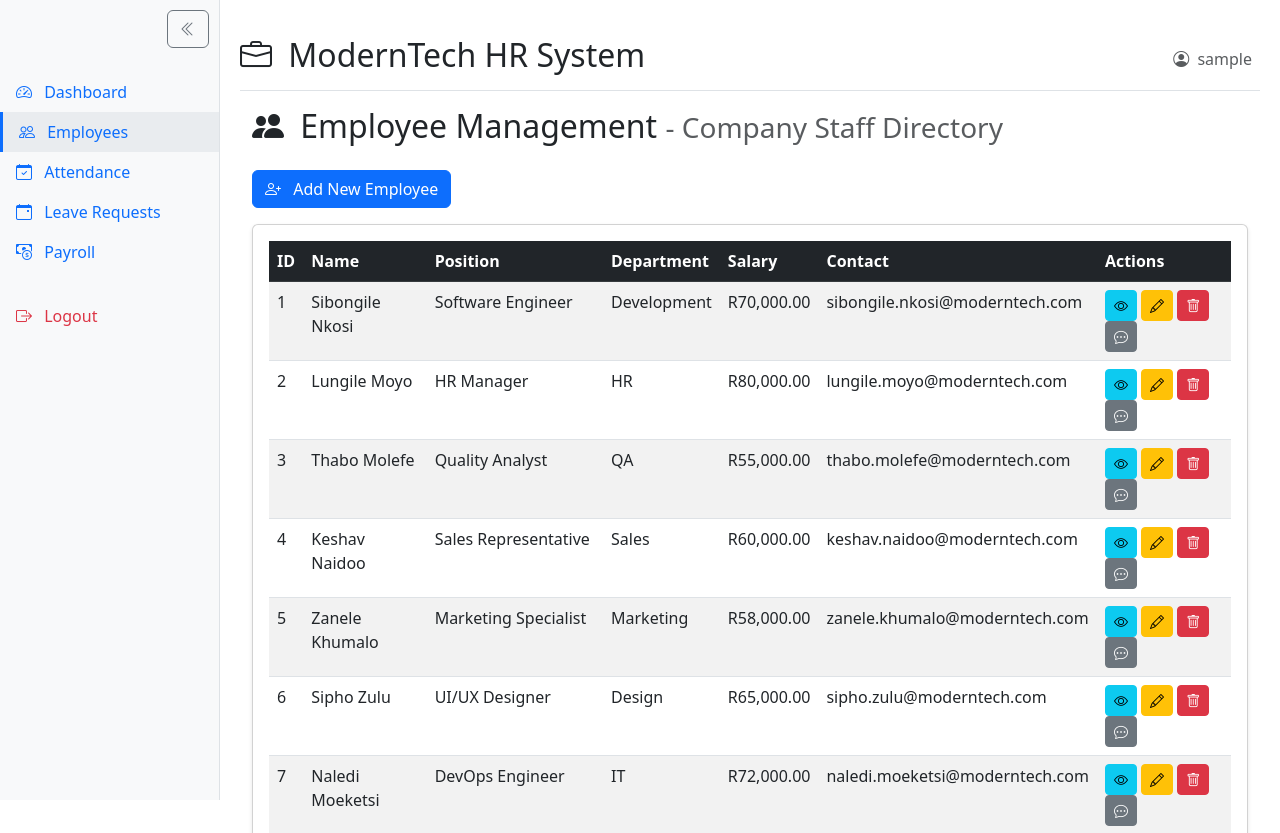
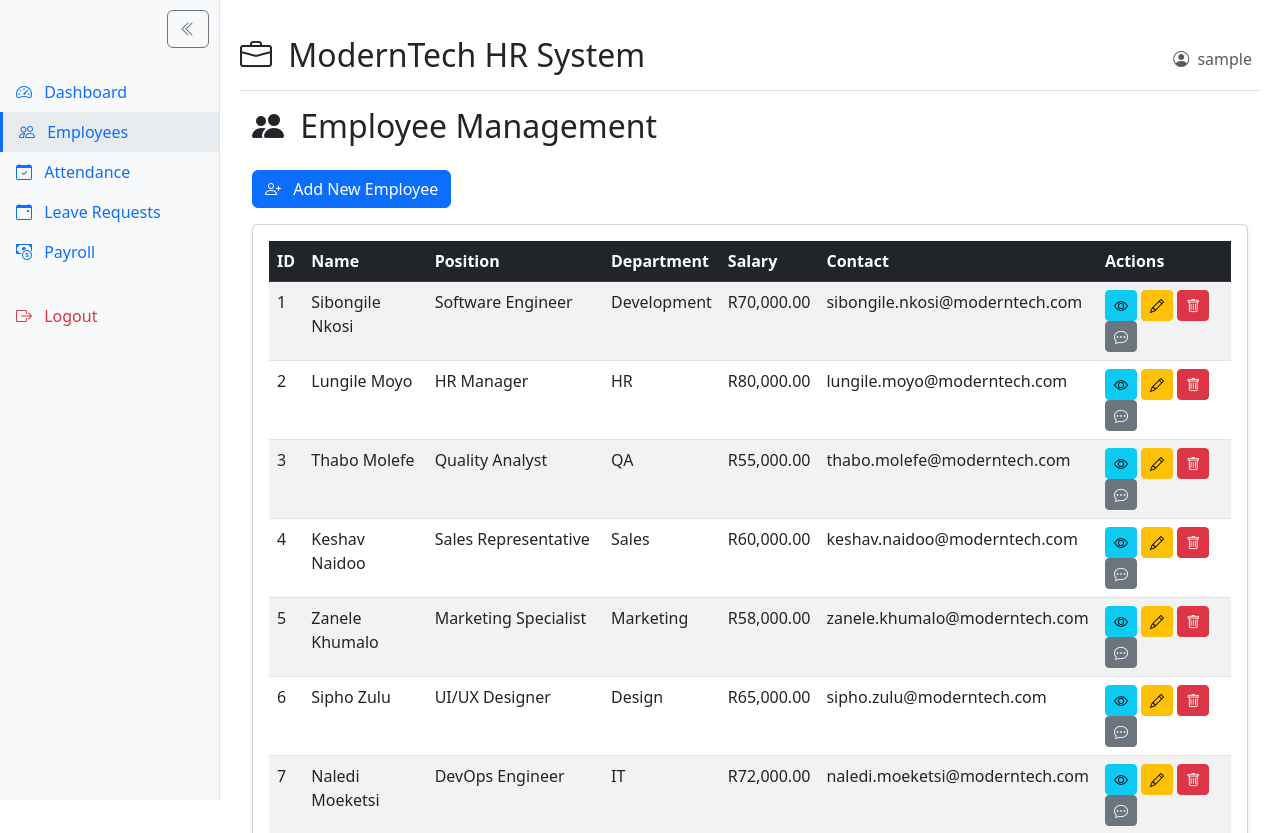
Before and after one commit to jared425/HR-System, a PHP site: page /employees.php in a window 1280 px wide. Shown: the top 833 px of the page. Run offline with PHP 8.4, Linux system fonts and the light colour scheme; the visitor is signed in with stand-in values (Sample User, id 1); data comes from the database, SQL or seed files in the repository.

Commit message:
Update employees.php

```diff
--- a/employees.php
+++ b/employees.php
@@ -229,7 +229,6 @@
     <h2 class="mb-4">
         <i class="bi bi-people-fill me-2"></i>
         Employee Management
-        <small class="text-muted">- Company Staff Directory</small>
     </h2>
 
     <!-- Success/Error Messages -->
```
